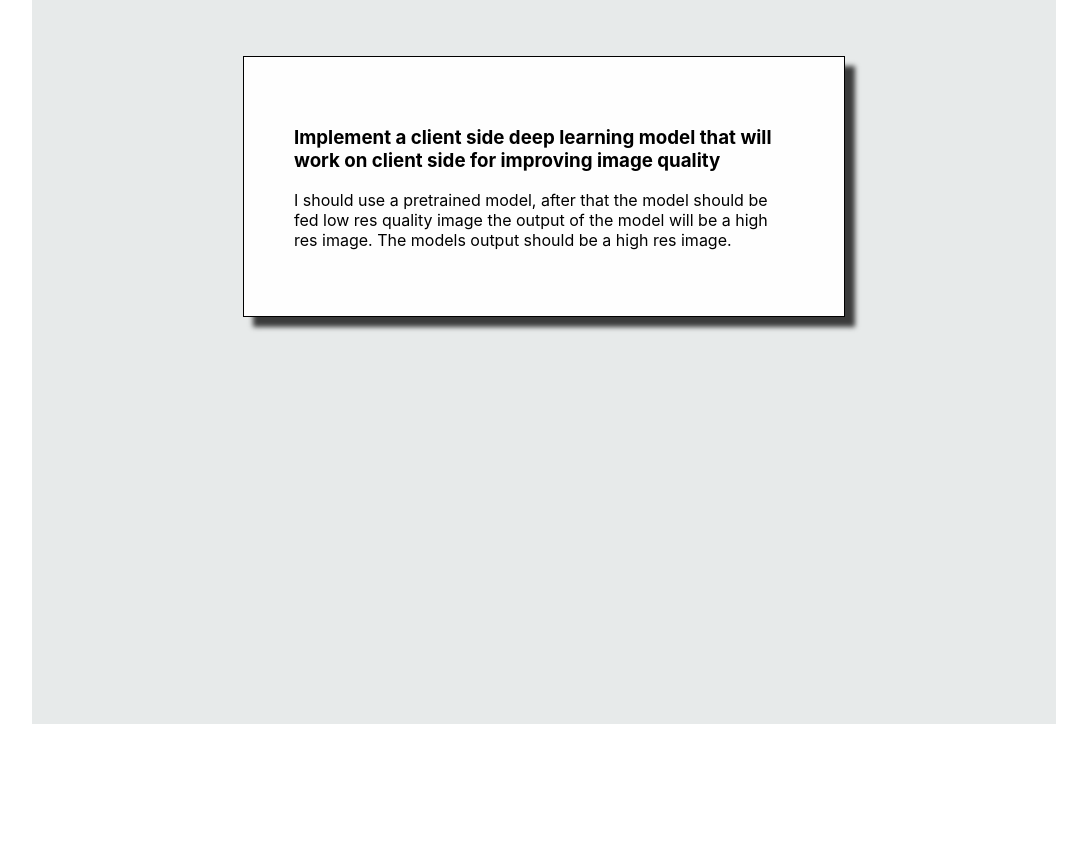
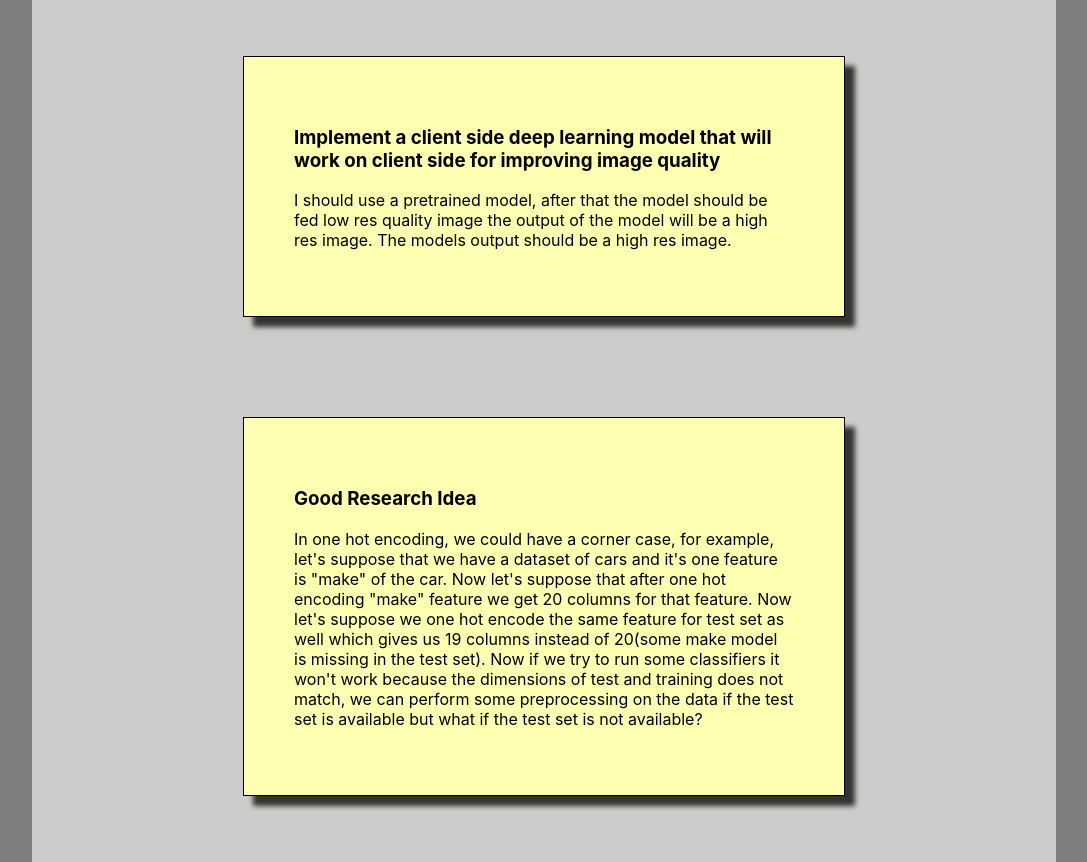
Before and after one commit to SharanGoharKhan/ideas, a plain HTML site: page index.html in a window 1280 px wide. Shown: the part 76-938 px from the top of the page, without its empty margins (96-1183 px from the left). Before the commit the page ends 800 px from the top, so only its background shows below. Drawn offline with Linux system fonts and the light colour scheme.

Commit message:
another idea added

```diff
--- a/index.css
+++ b/index.css
@@ -5,11 +5,11 @@ body {
     display: flex;
     justify-content: center;
     height: 100%;
+    background-color: #7F7F7F;
 }
 .container {
     width: 80%;
-    background-color: #e7eaea;
-    height: 100vh;
+    background-color: #CCCCCB;
 }
 h1 {
     display: flex;
@@ -19,14 +19,16 @@ ol {
     list-style: none;
     padding: 0;
     display: flex;
-    justify-content: center
+    flex-direction: column;
+    align-items: center;
+    justify-content: center;
 }
 li {
     max-width: 500px;
     margin: 50px 0;
     padding: 50px;
     border: 1px solid;
-    background-color: #fefefe;
+    background-color: #FFFFB1;
     -webkit-box-shadow: 10px 10px 5px 0px rgba(0,0,0,0.75);
     -moz-box-shadow: 10px 10px 5px 0px rgba(0,0,0,0.75);
     box-shadow: 10px 10px 5px 0px rgba(0,0,0,0.75);
--- a/index.html
+++ b/index.html
@@ -21,6 +21,15 @@
                     high res image. The models output should be a high res image.
                 </p>
             </li>
+            <li>
+                <h3>Good Research Idea
+                </h3>
+                <p>
+                    In one hot encoding, we could have a corner case, for example, let's suppose that we have a dataset of cars and it's one feature is "make" of the car.
+                    Now let's suppose that after one hot encoding "make" feature we get 20 columns for that feature. Now let's suppose we one hot encode the same feature for test set as well which gives us 19 columns instead of 20(some make model is missing in the test set).
+                    Now if we try to run some classifiers it won't work because the dimensions of test and training does not match, we can perform some preprocessing on the data if the test set is available but what if the test set is not available?
+                </p>
+            </li>
         </ol>
     </div>
 </body>
```
